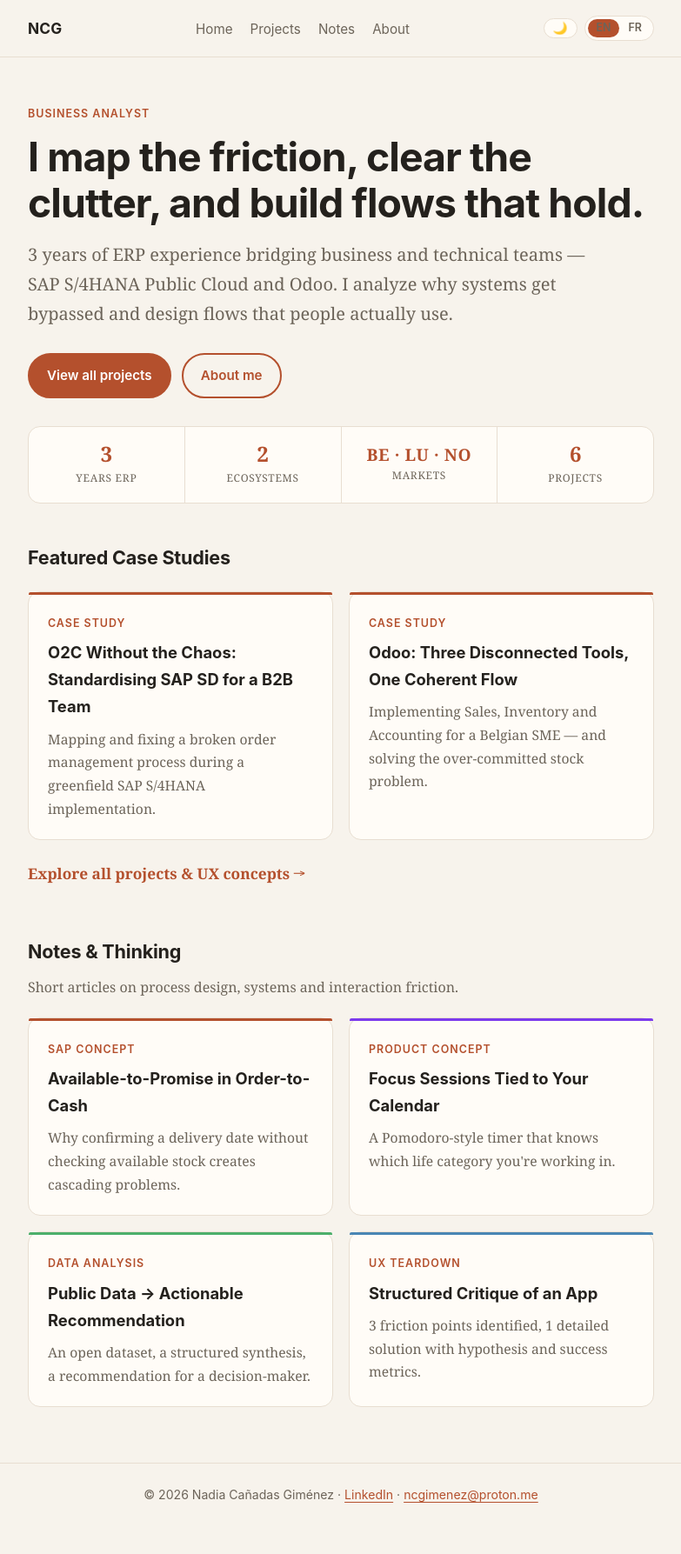
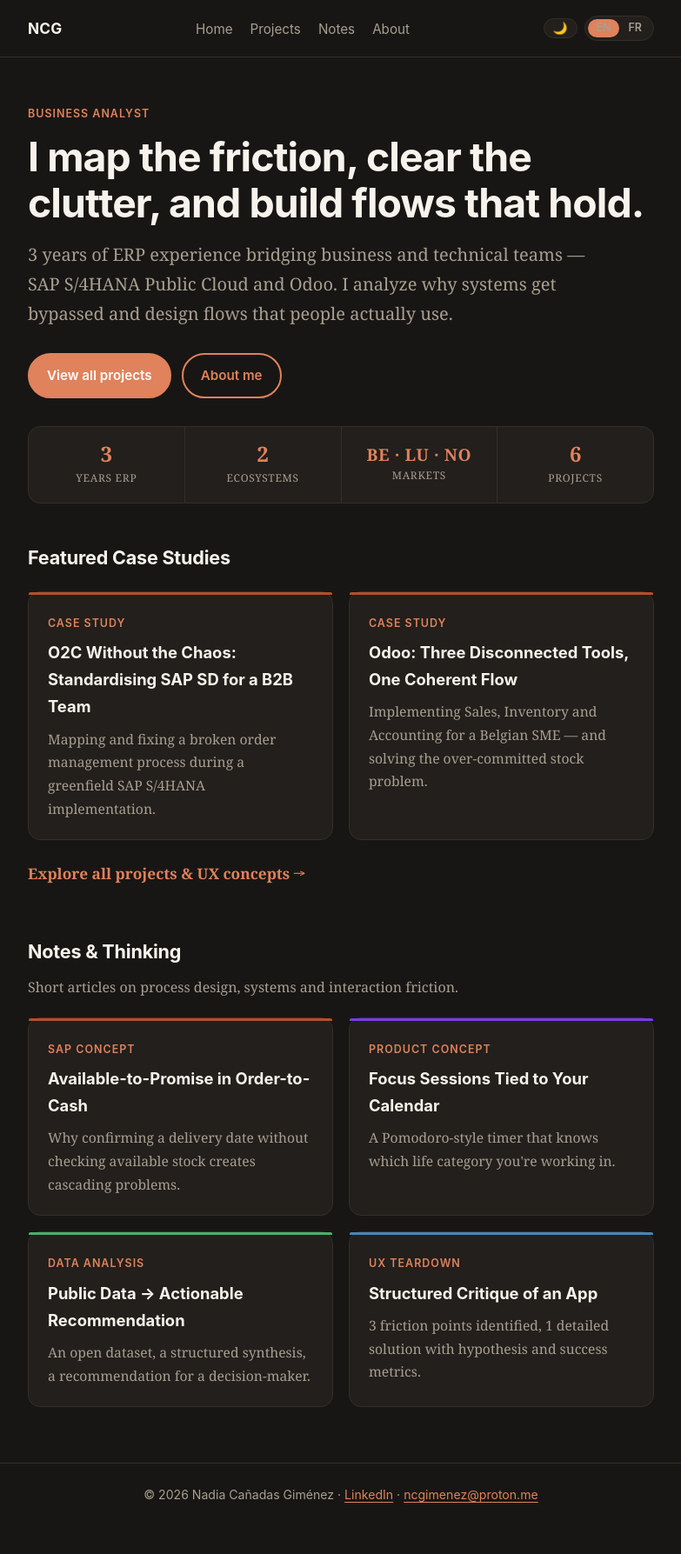
Before and after one commit to ncgimenez/draft-ncg.github.io, a Jekyll site: the page built from index.html, in a window 1280 px wide. Shown: the whole page at 87% size, without its empty margins (248-1031 px from the left). Built offline with Jekyll 4.4.1, drawn with Linux system fonts in a browser that asks for light colours.

Commit message:
Update color variables for light and dark themes

```diff
--- a/assets/style.css
+++ b/assets/style.css
@@ -4,40 +4,48 @@
    dans le bloc :root juste en dessous.
    ============================================================ */
 
+/* ============================================================
+   Site Pro : Palette Miroir Lin/Crème & Espresso Ardoise
+   ============================================================ */
+
+/* 1. Mode clair (Parchemin chaud & Encre espresso) */
 :root {
-  --fond: #f7f3ec;        /* Fond crème chaud/lin doux au lieu de #faf7f2 */
-  --fond-carte: #fffcf7;   /* Blanc cassé ivoire très doux pour les blocs */
-  --texte: #24211d;        /* Brun très sombre et chaud au lieu de gris froid */
-  --texte-doux: #6c6459;   /* Sépia doux pour les sous-titres et métadonnées */
-  --accent: #b4502d;       /* Votre terracotta signature (inchangé) */
+  --fond: #f7f3ec;        /* Fond lin/crème chaud doux */
+  --fond-carte: #fffcf7;   /* Cartes ivoire reposant */
+  --texte: #24211d;        /* Encre café noir/ardoise profonde */
+  --texte-doux: #6c6459;   /* Sépia patiné pour sous-titres et dates */
+  --accent: #b4502d;       /* Terracotta signature */
   --accent-fonce: #8f3d20;
-  --ligne: #e8ded1;        /* Bordure beige sableuse douce */
+  --ligne: #e8ded1;        /* Filets beige sable */
   --largeur: 760px;
   --rayon: 14px;
 }
 
+/* 2. Mode sombre (Fond café noir ardoisé & Encre lin/crème) */
+:root[data-theme="dark"],
+:root:not([data-theme="light"]) {
+  --fond: #181614;        /* Noir expresso / charbon très chaud (au lieu d'un gris bleuté froid) */
+  --fond-carte: #221f1c;  /* Carte légèrement surélevée, chaude */
+  --texte: #f7f3ec;        /* LE CRÈME DU MODE CLAIR devient la couleur du texte principal ! */
+  --texte-doux: #a89f91;   /* Teinte lin adoucie pour la hiérarchie secondaire */
+  --accent: #e0825c;       /* Terracotta illuminé pour rester lisible sur fond sombre */
+  --accent-fonce: #f0a283;
+  --ligne: #332f2a;        /* Bordure terreuse discrète */
+}
 
+/* Prise en compte de la préférence système si data-theme n'est pas encore posé */
 @media (prefers-color-scheme: dark) {
   :root:not([data-theme="light"]) {
-    --fond: #16181d;
-    --fond-carte: #1f232b;
-    --texte: #ece8e1;
-    --texte-doux: #a3a9b7;
+    --fond: #181614;
+    --fond-carte: #221f1c;
+    --texte: #f7f3ec;
+    --texte-doux: #a89f91;
     --accent: #e0825c;
     --accent-fonce: #f0a283;
-    --ligne: #2f3440;
+    --ligne: #332f2a;
   }
 }
 
-:root[data-theme="dark"] {
-  --fond: #16181d;
-  --fond-carte: #1f232b;
-  --texte: #ece8e1;
-  --texte-doux: #a3a9b7;
-  --accent: #e0825c;
-  --accent-fonce: #f0a283;
-  --ligne: #2f3440;
-}
 
 * { box-sizing: border-box; }
 
```
